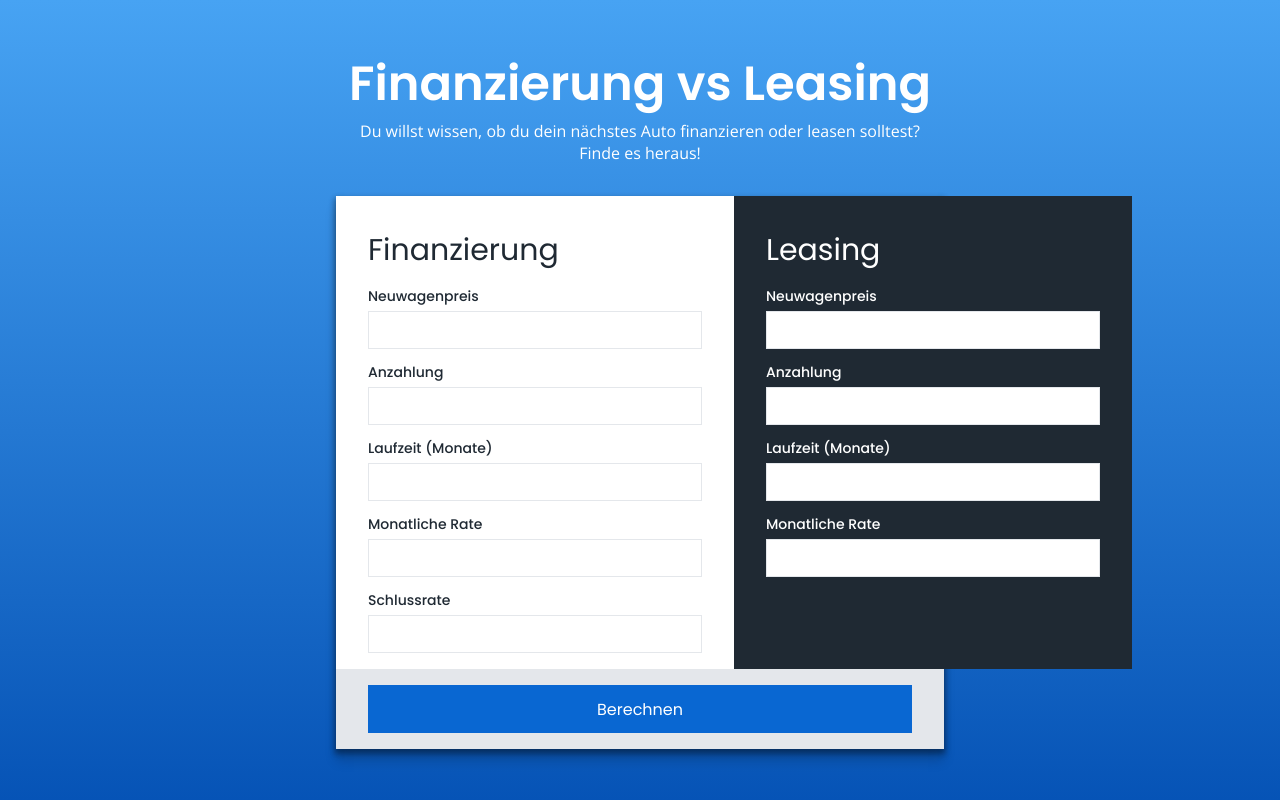
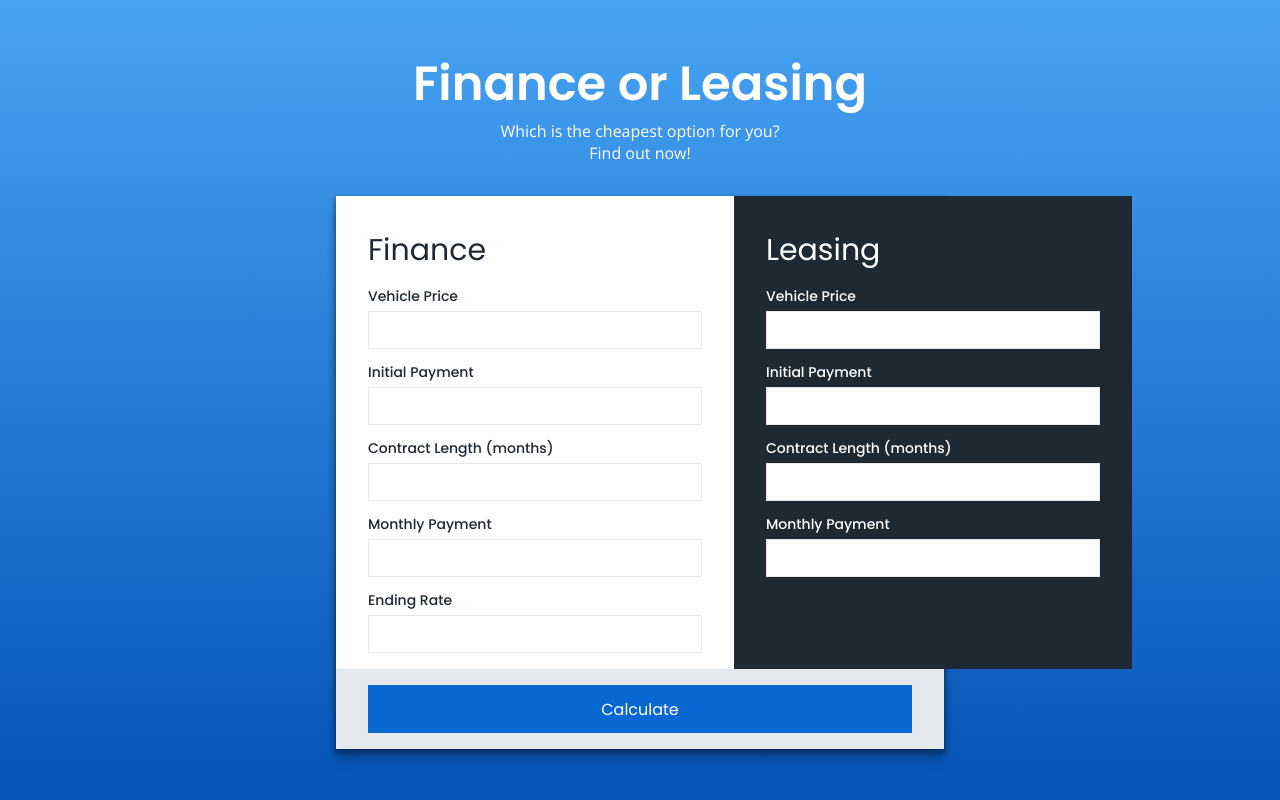
Before and after one commit to flextremedev/to-lease-or-not-to-lease, a React (Create React App) app: page / in a window 1280 px wide. Shown: the top 800 px of the page. Built offline with nearby package versions, Linux system fonts and the light colour scheme.

Commit message:
English translation

```diff
--- a/src/hooks/useForm.tsx
+++ b/src/hooks/useForm.tsx
@@ -3,16 +3,15 @@ import { TextField } from "../components/TextField/TextField";
 import { initialFormState, FormState } from "../models/state";
 
 const formLabels = {
-  finCarPrice: "Neuwagenpreis",
-  finInitialPayment: "Anzahlung",
-  finRuntime: "Laufzeit (Monate)",
-  finMonthlyRate: "Monatliche Rate",
-  finEndingRate: "Schlussrate",
-  finAnnualPercentageRate: "Effektiver Jahreszins",
-  leasCarPrice: "Neuwagenpreis",
-  leasInitialPayment: "Anzahlung",
-  leasRuntime: "Laufzeit (Monate)",
-  leasMonthlyRate: "Monatliche Rate",
+  finCarPrice: "Vehicle Price",
+  finInitialPayment: "Initial Payment",
+  finRuntime: "Contract Length (months)",
+  finMonthlyRate: "Monthly Payment",
+  finEndingRate: "Ending Rate",
+  leasCarPrice: "Vehicle Price",
+  leasInitialPayment: "Initial Payment",
+  leasRuntime: "Contract Length (months)",
+  leasMonthlyRate: "Monthly Payment",
 };
 
 type FormAction = {
--- a/src/models/state.ts
+++ b/src/models/state.ts
@@ -1,18 +1,18 @@
 export const initialResults = {
-  totalPrice: { financing: NaN, label: "Gesamtpreis", leasing: NaN },
+  totalPrice: { financing: NaN, label: "Total Payment", leasing: NaN },
   residualValue: {
     financing: NaN,
-    label: "Restwert nach Laufzeit",
+    label: "Residual Value After Term",
     leasing: NaN,
   },
   costsForRuntime: {
     financing: NaN,
-    label: "Kosten für Laufzeit",
+    label: "Costs For Term",
     leasing: NaN,
   },
   monthlyCosts: {
     financing: NaN,
-    label: "Monatliche Kosten",
+    label: "Monthly Costs",
     leasing: NaN,
   },
 };
--- a/src/routes/Home.tsx
+++ b/src/routes/Home.tsx
@@ -23,21 +23,20 @@ export const Home: React.FC = () => {
         invertColor
         style={{ textAlign: "center", padding: "0px 16px" }}
       >
-        Finanzierung vs Leasing
+        Finance or Leasing
       </Heading>
       <Paragraph
         invertColor
         style={{ textAlign: "center", padding: "0px 16px" }}
       >
-        Du willst wissen, ob du dein nächstes Auto finanzieren oder leasen
-        solltest? <br />
-        Finde es heraus!
+        Which is the cheapest option for you? <br />
+        Find out now!
       </Paragraph>
       <Card>
         <CardBody>
           <Splitscreen>
             <SplitscreenLeft>
-              <Heading h={2}>Finanzierung</Heading>
+              <Heading h={2}>Finance</Heading>
               {financingFields}
             </SplitscreenLeft>
             <SplitscreenRight>
@@ -61,7 +60,7 @@ export const Home: React.FC = () => {
               variant={showResults ? "text" : "contained"}
               invertColor={showResults}
             >
-              {showResults ? "Erneut berechnen" : "Berechnen"}
+              {showResults ? "Recalculate" : "Calculate"}
             </Button>
           </SlideAnimation>
           {showResults ? <React.Fragment>{results}</React.Fragment> : null}
```
Also changed, not shown: 1 other file (tests, documents, lock files or other folders).
